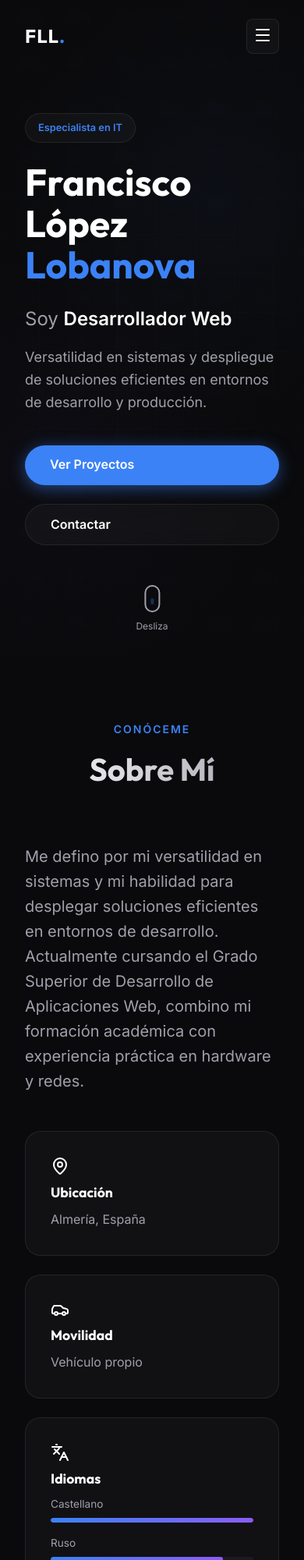
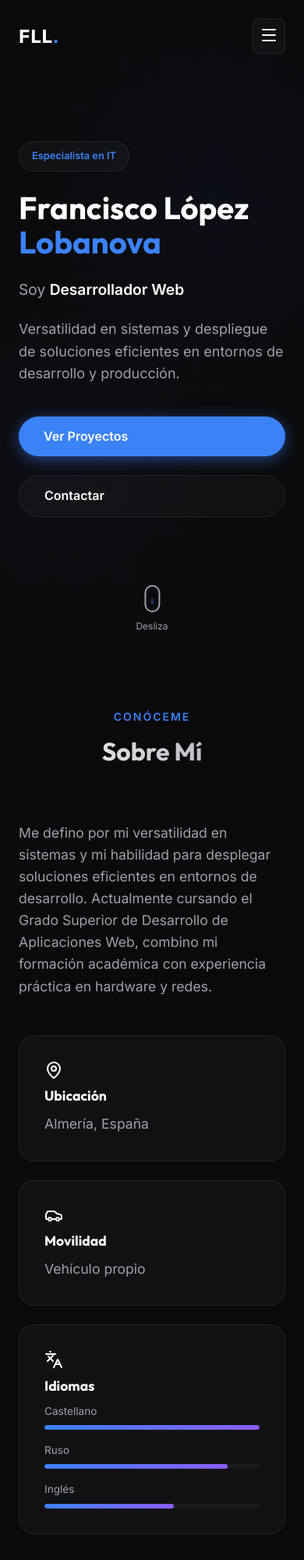
Before and after one commit to Frxnker/Portfolio, a plain HTML site: page index.html in a window 390 px wide. Shown: the top 2000 px of the page at 78% size. Drawn offline with nearby package versions, Linux system fonts and the light colour scheme.

Commit message:
Responsive

```diff
--- a/style.css
+++ b/style.css
@@ -771,6 +771,14 @@ footer {
     .section-title {
         font-size: 2.5rem;
     }
+
+    .hero h1 {
+        font-size: clamp(2.5rem, 6vw, 4rem);
+    }
+
+    .about-info p {
+        font-size: 1.1rem;
+    }
 }
 
 @media (max-width: 768px) {
@@ -787,14 +795,58 @@ footer {
     }
 
     .section-padding {
-        padding: 5rem 0;
+        padding: 4rem 0;
     }
 
-    .skills-grid {
+    .skills-grid,
+    .projects-grid,
+    .info-cards {
+        grid-template-columns: 1fr;
+    }
+
+    .skill-list {
         grid-template-columns: 1fr;
     }
 
     .contact-form {
         padding: 2rem;
     }
+
+    .timeline {
+        padding-left: 1.5rem;
+    }
+
+    .timeline-dot {
+        left: -1.85rem;
+    }
+
+    .timeline-content {
+        padding: 1.5rem;
+    }
+
+    .container {
+        padding: 0 1.5rem;
+    }
 }
+
+@media (max-width: 480px) {
+    .hero h1 {
+        font-size: 2.5rem;
+    }
+
+    .role-text {
+        font-size: 1.2rem;
+    }
+
+    .section-title {
+        font-size: 2rem;
+    }
+
+    .project-content {
+        padding: 1.5rem;
+    }
+
+    .skill-category {
+        padding: 1.5rem;
+    }
+}
```
